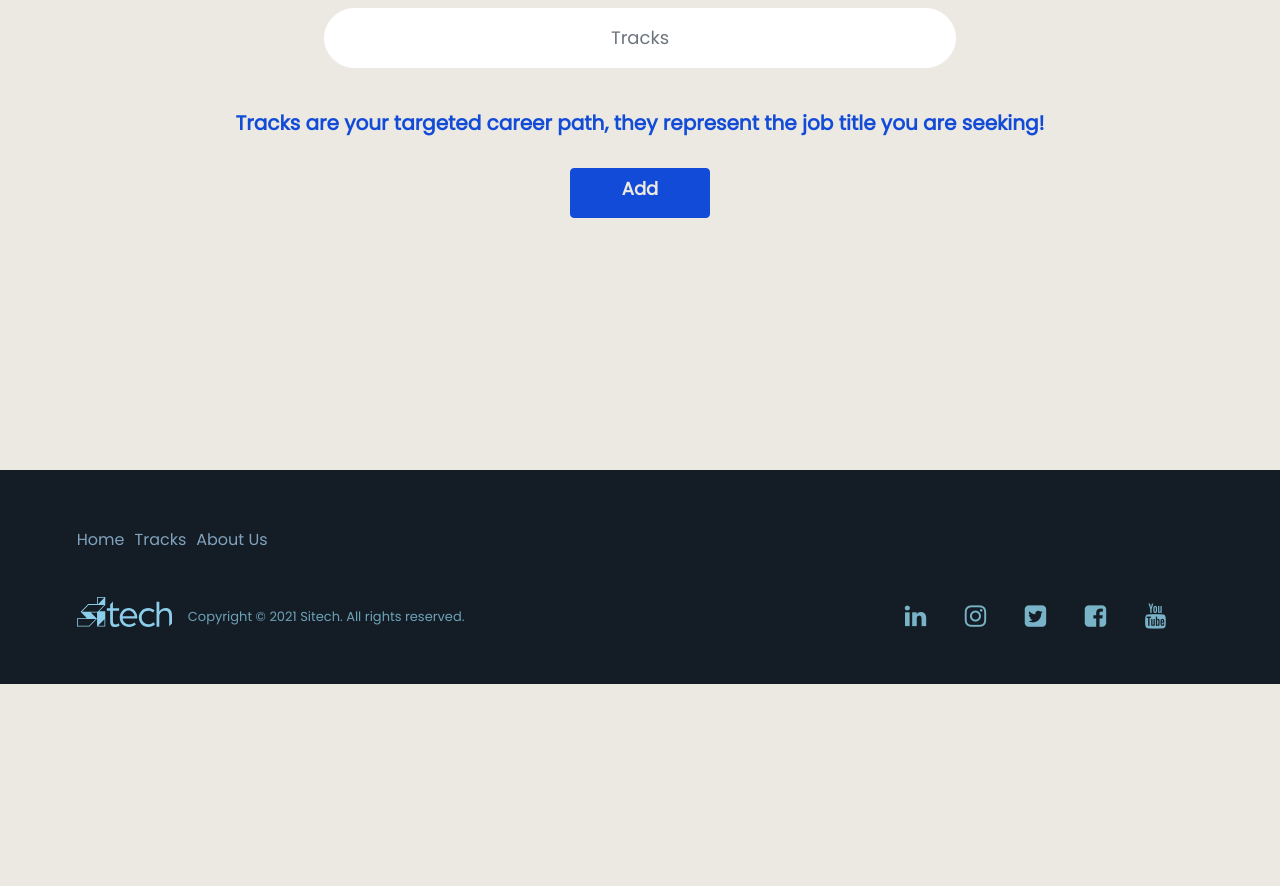
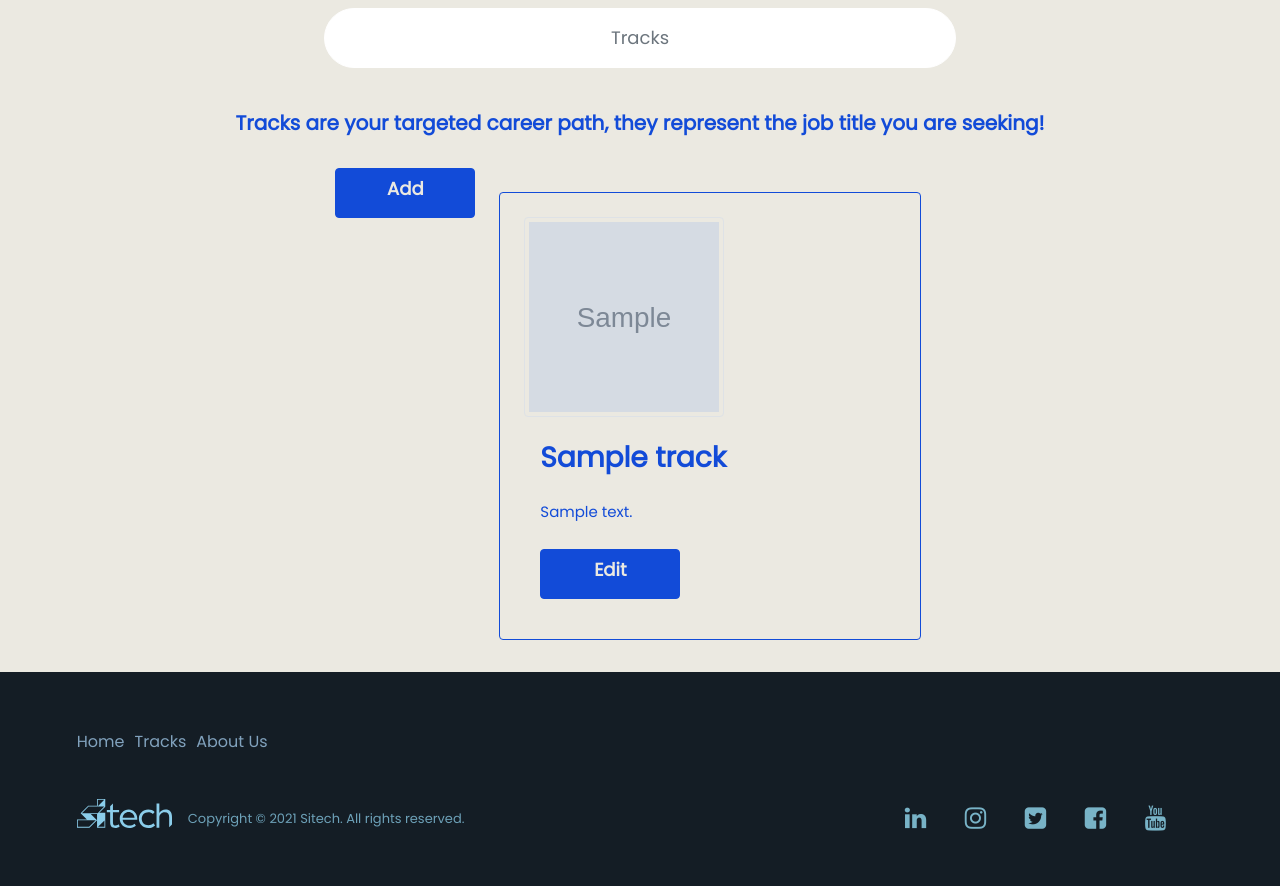
Before and after one commit to azez-alhoot/SiTech-Onboarding, a Django app: page /tracks/ in a window 1280 px wide. Shown: the part 116-1002 px from the top of the page. Before the commit the page ends 800 px from the top, so only its background shows below. Run offline with Django 3.2, Linux system fonts and the light colour scheme; a user stored in the database is signed in; tables that the repository leaves empty hold one stand-in row (values such as "Sample post"); grey boxes marked "Sample" are stand-in pictures; some libraries are stand-ins or nearby versions.

Commit message:
enroll button fixed

```diff
--- a/onboarding/templates/tracks.html
+++ b/onboarding/templates/tracks.html
@@ -22,7 +22,7 @@
     {% if request.user.is_superuser %}
         <a href="{% url 'add_track_form' %}" class="btn btn-primary">Add</a>
     {% endif %}
-    {% for track in object_list %}
+    {% for track in tracks %}
 
     <div class="card m-4 p-4 col-4 border-1 rounded">
         <img class=" img-thumbnail track-images d-block" src="{{ track.image.url }}" alt="Card image cap">
@@ -31,11 +31,13 @@
                 <h5 class="card-title mt-2 p-0 fw-bold fs-3">{{ track.name }}</h5>
                 <p class="card-text text-wrap p-0 my-4">{{ track.descirption }}</p>
             </div>
+            {% if track.name not in user_tracks %}
             <form action="{% url 'user_track_view' user.id track.id %}" method="post">
                 {% csrf_token %}
                 <button class="btn btn-primary" type="submit">Enroll</button>
+            </form>
+            {% endif %}
 
-            </form>
             {% if request.user.is_superuser %}
                 <a href="{% url 'edit_track_form' track.id %}" class="btn btn-primary">Edit</a>
             {% endif %}
--- a/onboarding/views.py
+++ b/onboarding/views.py
@@ -27,8 +27,12 @@ class SignupView(CreateView):
 
 
 def tracks_view(request):
+
     tracks = Track.objects.all()
-    return render(request, 'tracks.html', {'tracks': tracks})
+    user_tracks = UserTrackBridge.objects.filter(user=request.user).values_list('track__name', flat=True)
+    print(user_tracks)
+
+    return render(request, 'tracks.html', {'tracks': tracks, 'user_tracks': user_tracks})
 
 @login_required
 def user_track_view(request, user_id=None, track_id=None):
```
